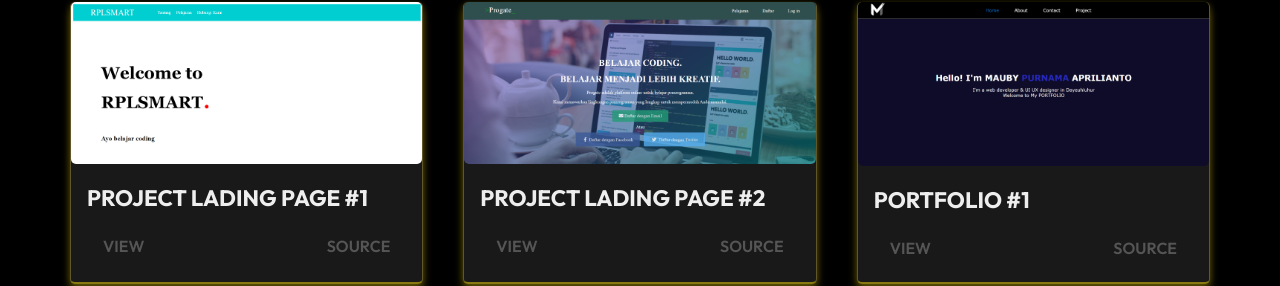
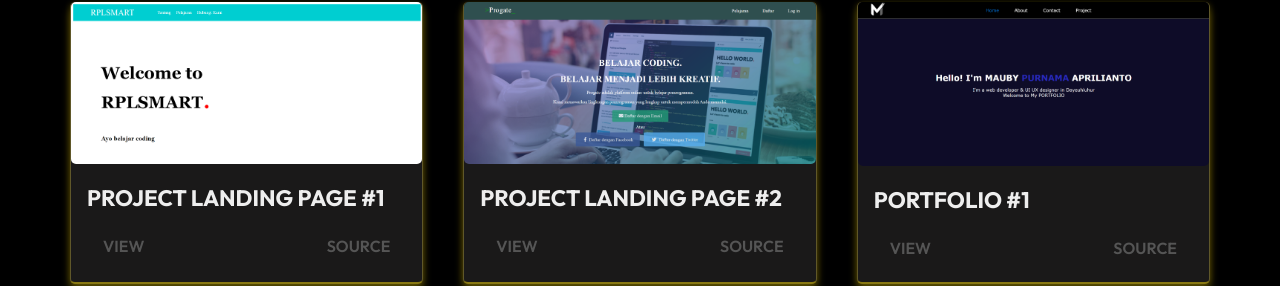
Before and after one commit to MaubyPurnamaAprilianto/portfolio, a React (Vite) app: page / in a window 1280 px wide. Shown: the part 2692-2978 px from the top of the page. Built offline with nearby package versions, Linux system fonts and the light colour scheme.

Commit message:
fix source

```diff
--- a/src/components/WorkCard.jsx
+++ b/src/components/WorkCard.jsx
@@ -13,7 +13,7 @@ const WorkCard = (props) => {
           <NavLink to={props.view} className="btn">
             View
           </NavLink>
-          <NavLink to="url.com" className="btn">
+          <NavLink to={props.text} className="btn">
             Source
           </NavLink>
         </div>
--- a/src/components/WorkCradData.jsx
+++ b/src/components/WorkCradData.jsx
@@ -3,58 +3,51 @@ import pro2 from "../assets/pro2.png";
 import pro3 from "../assets/pro3.png";
 import pro4 from "../assets/pro4.png";
 import pro5 from "../assets/pro5.png";
-import pro6 from "../assets/pro6.png"
+import pro6 from "../assets/pro6.png";
 import pro7 from "../assets/pro7.png";
 
 const ProjectCardData = [
   {
     imgsrc: pro1,
-    title: "Project Lading Page #1",
-    text: "Lorem ipsum dolor sit, amet consectetur adipisicing elit. Magnam beatae quibusdam architecto voluptatem vero ipsa.",
+    title: "Project Landing Page #1",
+    text: "https://github.com/MaubyPurnamaAprilianto/landingpage.git",
     view: "https://maubyproject1.netlify.app/",
-    source: "",
   },
   {
     imgsrc: pro2,
-    title: "Project Lading Page #2",
-    text: "Lorem ipsum dolor sit, amet consectetur adipisicing elit. Magnam beatae quibusdam architecto voluptatem vero ipsa.",
+    title: "Project Landing Page #2",
+    text: "https://github.com/MaubyPurnamaAprilianto/card-singgle-page.git",
     view: "https://maubyproject2.netlify.app/",
-    source: "",
   },
   {
     imgsrc: pro3,
     title: "Portfolio #1",
-    text: "Lorem ipsum dolor sit, amet consectetur adipisicing elit. Magnam beatae quibusdam architecto voluptatem vero ipsa.",
+    text: "",
     view: "https://mauby-portfolio.netlify.app/",
-    source: "",
   },
   {
     imgsrc: pro4,
     title: "Project Multi Page #1",
-    text: "Lorem ipsum dolor sit, amet consectetur adipisicing elit. Magnam beatae quibusdam architecto voluptatem vero ipsa.",
+    text: "https://github.com/MaubyPurnamaAprilianto/Furniture.git",
     view: "https://maubyfurniture.netlify.app/",
-    source: "",
   },
   {
     imgsrc: pro5,
     title: "Project Lomba",
-    text: "Lorem ipsum dolor sit, amet consectetur adipisicing elit. Magnam beatae quibusdam architecto voluptatem vero ipsa.",
+    text: "",
     view: "https://piringnusantara.netlify.app/",
-    source: "",
   },
   {
     imgsrc: pro6,
     title: "Project Fullstack #1",
-    text: "Lorem ipsum dolor sit, amet consectetur adipisicing elit. Magnam beatae quibusdam architecto voluptatem vero ipsa.",
+    text: "https://github.com/MaubyPurnamaAprilianto/BukaWaroeng.git",
     view: "https://maubyproject.000webhostapp.com/",
-    source: "",
   },
   {
     imgsrc: pro7,
     title: "Consume Api TheMovie",
-    text: "Lorem ipsum dolor sit, amet consectetur adipisicing elit. Magnam beatae quibusdam architecto voluptatem vero ipsa.",
+    text: "https://github.com/MaubyPurnamaAprilianto/the-movie-Consume-api.git",
     view: "https://the-movie-consume-api.vercel.app/",
-    source: "",
   },
 ];
 
```
